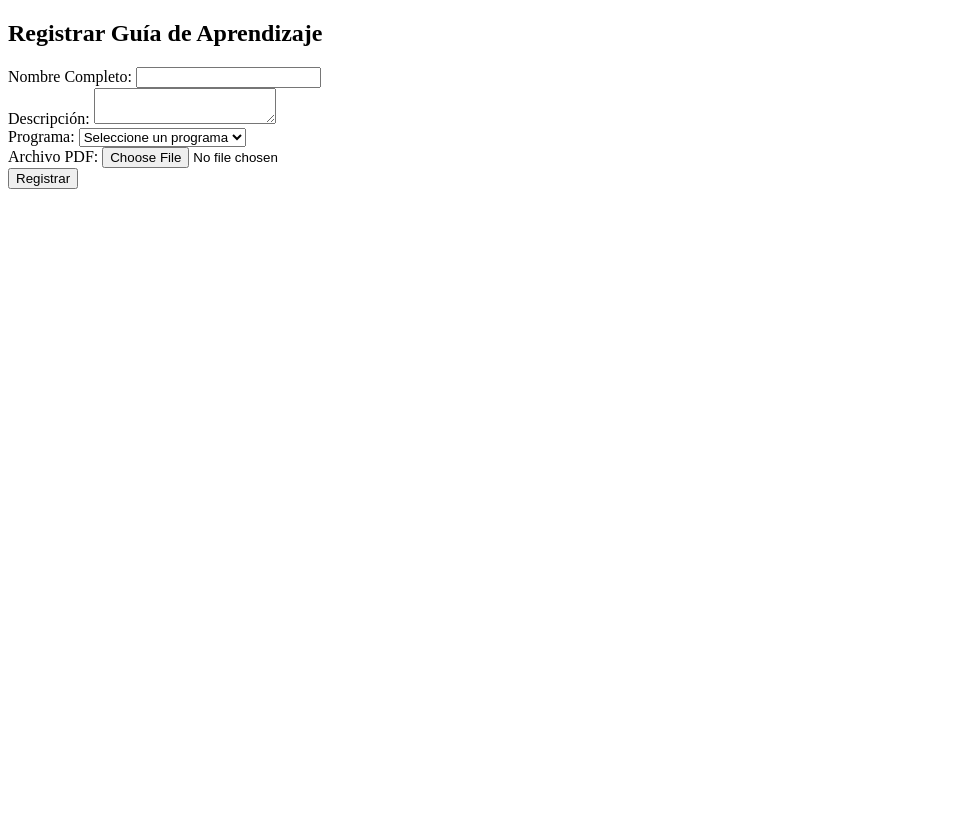
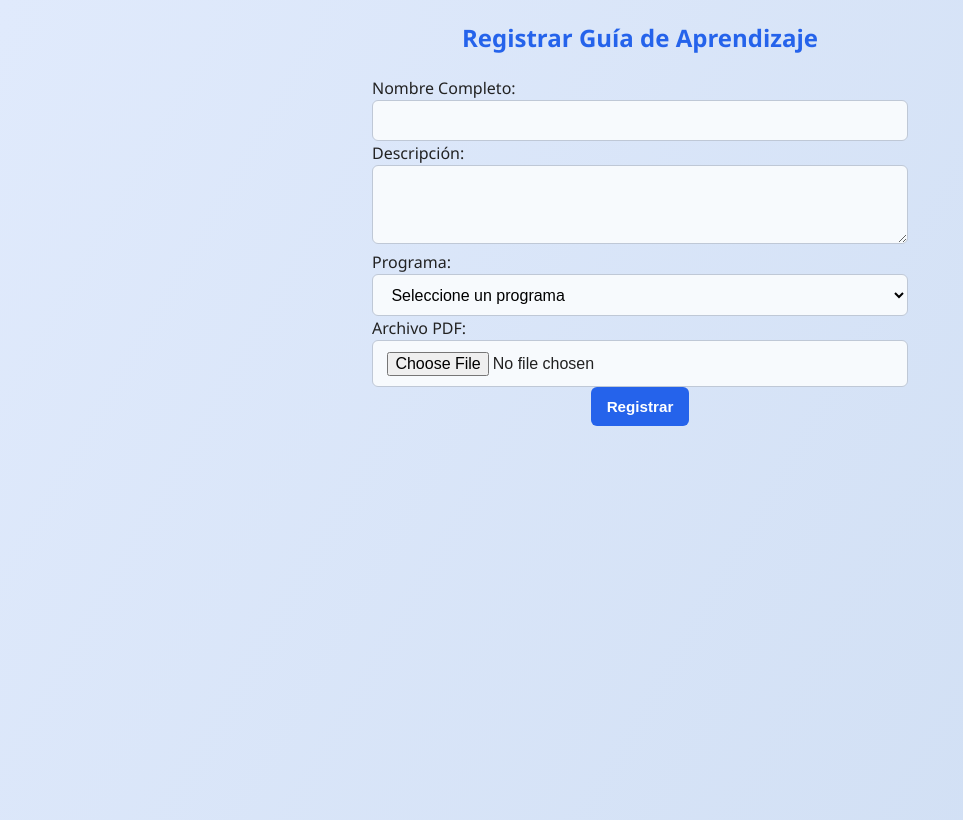
Before and after one commit to maubry-ortega/SGG, a Flask app: page /formulario-guia in a window 1280 px wide. Shown: the whole page, without its empty margins (0-963 px from the left). Before the commit the page ends 189 px from the top, so only its background shows below. Run offline with Flask 3, Linux system fonts and the light colour scheme; data that the repository does not hold is empty.

Commit message:
update frontend of form

```diff
--- a/app/templates/form_guide.html
+++ b/app/templates/form_guide.html
@@ -1,41 +1,39 @@
-<!DOCTYPE html>
-<html lang="en">
-<head>
-    <meta charset="UTF-8">
-    <meta name="viewport" content="width=device-width, initial-scale=1.0">
-    <title>Document</title>
-</head>
-<body>
-    <div class="container">
-    <form action="/api/guias/Create" method="POST" enctype="multipart/form-data">
-        <h2>Registrar Guía de Aprendizaje</h2>
-        <div>
+{% extends 'base.html' %}
+{% block title %}Registrar Guía{% endblock %}
+
+{% block content %}
+<div class="container" style="max-width: 600px;">
+    <h2 class="text-center mb-4" style="color: var(--primary);">Registrar Guía de Aprendizaje</h2>
+
+    <form action="/api/guias/Create" method="POST" enctype="multipart/form-data" class="form">
+        <div class="form-group">
             <label for="nombre">Nombre Completo:</label>
-            <input type="text" id="nombre" name="nombre" required>
+            <input type="text" id="nombre" name="nombre" class="form-control" required>
         </div>
-        <div>
+
+        <div class="form-group">
             <label for="descripcion">Descripción:</label>
-            <textarea id="descripcion" name="descripcion"></textarea>
+            <textarea id="descripcion" name="descripcion" class="form-control" rows="3"></textarea>
         </div>
-        <div>
+
+        <div class="form-group">
             <label for="programa">Programa:</label>
-            <select id="programa" name="programa" required>
+            <select id="programa" name="programa" class="form-control" required>
                 <option value="" disabled selected>Seleccione un programa</option>
                 {% for programa in programas %}
                     <option value="{{ programa.id }}">{{ programa.name }}</option>
                 {% endfor %}
             </select>
         </div>
-        <div>
+
+        <div class="form-group">
             <label for="archivo">Archivo PDF:</label>
-            <input type="file" id="archivo" name="archivo" accept="application/pdf" required>
+            <input type="file" id="archivo" name="archivo" class="form-control" accept="application/pdf" required>
         </div>
 
-
-        <div>
-            <button type="submit">Registrar</button>
+        <div class="form-group text-center mt-4">
+            <button type="submit" class="btn btn-primary">Registrar</button>
         </div>
     </form>
-    </div>
-</body>
-</html>
+</div>
+{% endblock %}
```
Also changed, not shown: 1 other file.
